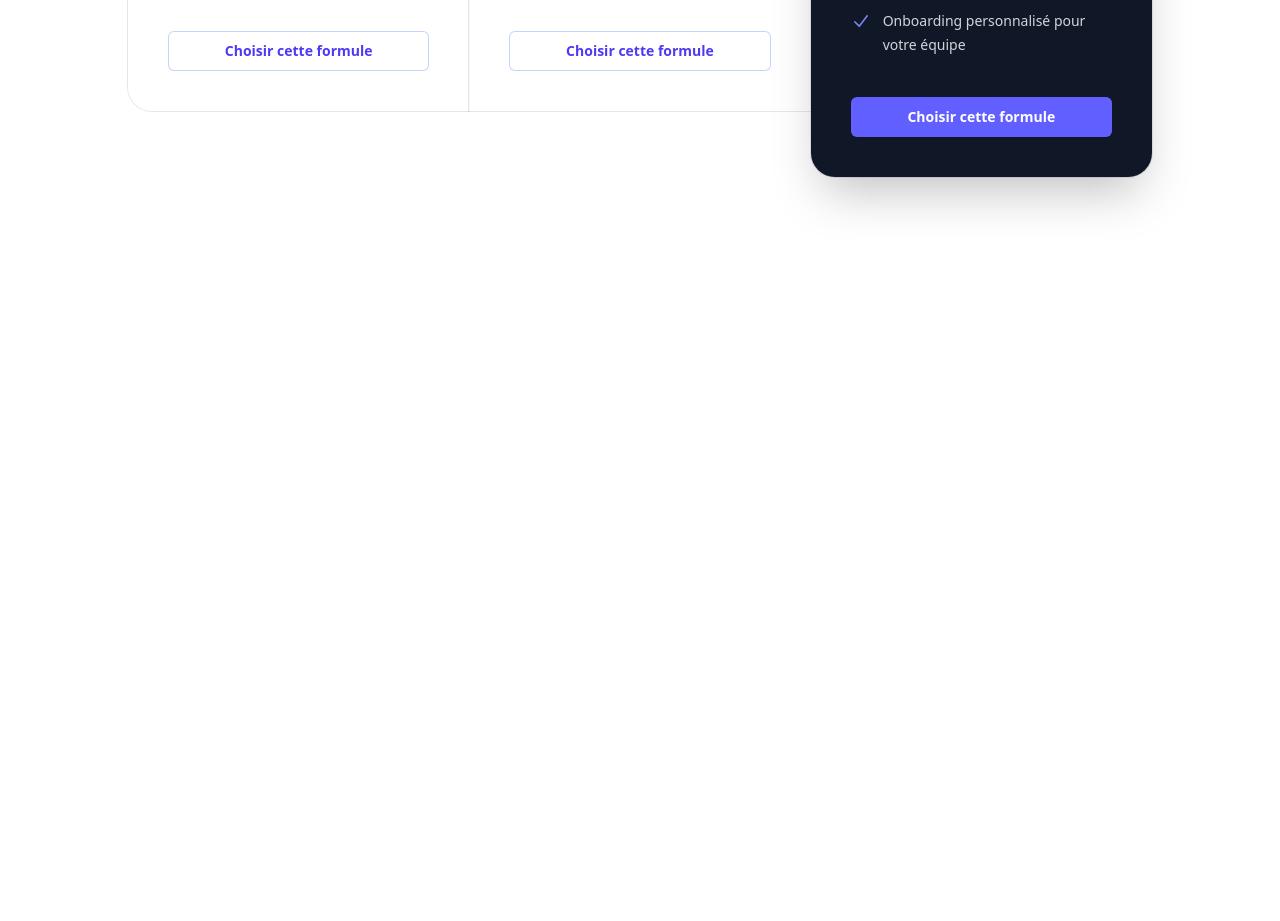
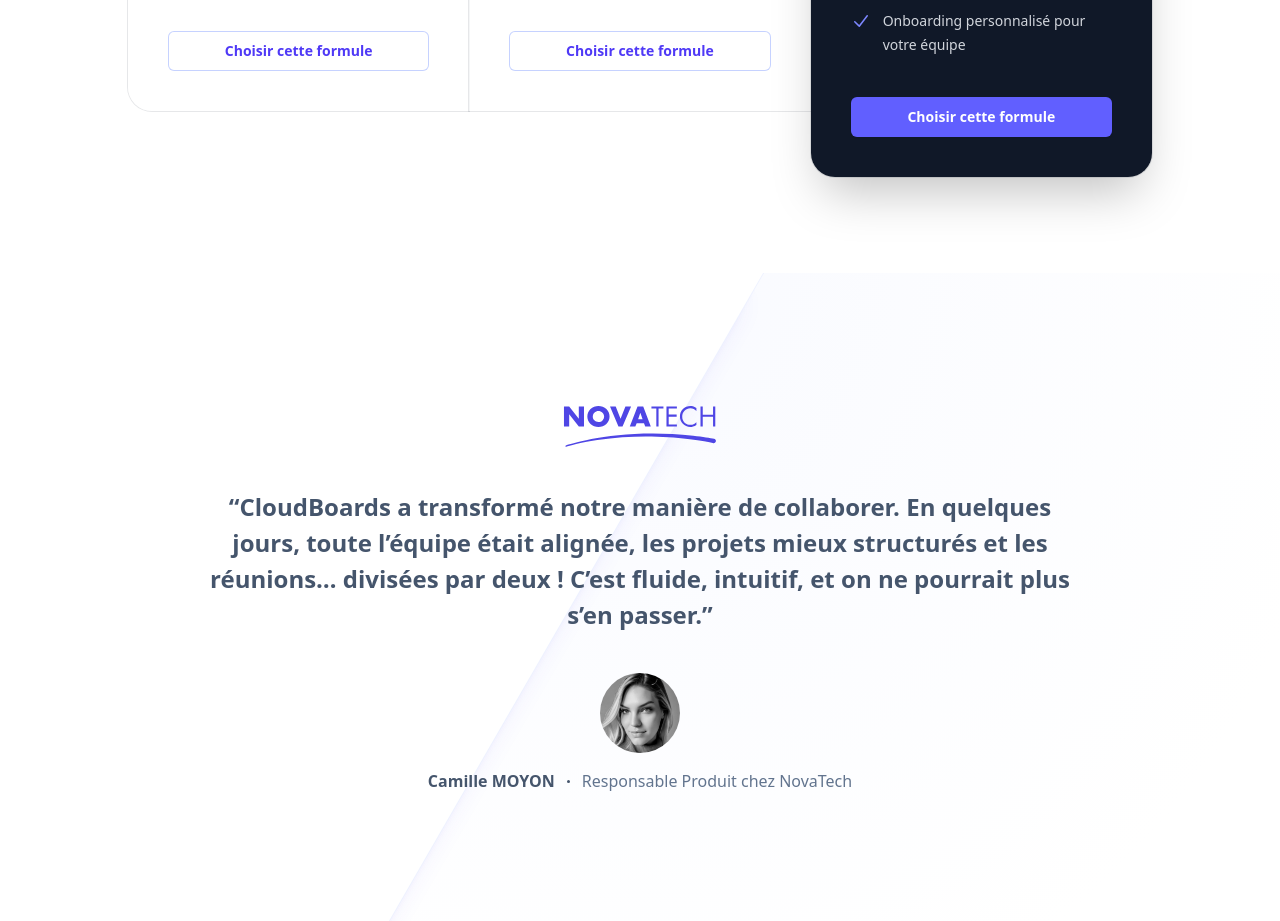
Before and after one commit to MarionCts/exo-tailwind, a plain HTML site: page index.html in a window 1280 px wide. Shown: the part 4431-5352 px from the top of the page. Before the commit the page ends 4704 px from the top, so only its background shows below. Drawn offline with nearby package versions, Linux system fonts and the light colour scheme.

Commit message:
Adding testimonial section

```diff
--- a/index.html
+++ b/index.html
@@ -343,9 +343,28 @@
 </div>
 
             <!-- TESTIMONIALS SECTION -->
-            <section>
-
-            </section>
+            <section class="relative isolate overflow-hidden bg-white px-6 py-24 sm:py-32 lg:px-8">
+  <div class="absolute inset-0 -z-10 bg-[radial-gradient(45rem_50rem_at_top,var(--color-indigo-100),white)] opacity-20"></div>
+  <div class="absolute inset-y-0 right-1/2 -z-10 mr-16 w-[200%] origin-bottom-left skew-x-[-30deg] bg-white shadow-xl ring-1 shadow-indigo-600/10 ring-indigo-50 sm:mr-28 lg:mr-0 xl:mr-16 xl:origin-center"></div>
+  <div class="mx-auto max-w-2xl lg:max-w-4xl">
+    <img class="mx-auto h-12" src="images/novatech.svg" alt="">
+    <figure class="mt-10">
+      <blockquote class="text-center text-xl/8 font-semibold text-slate-600 sm:text-2xl/9">
+        <p>“CloudBoards a transformé notre manière de collaborer. En quelques jours, toute l’équipe était alignée, les projets mieux structurés et les réunions… divisées par deux ! C’est fluide, intuitif, et on ne pourrait plus s’en passer.”</p>
+      </blockquote>
+      <figcaption class="mt-10">
+        <img class="mx-auto size-20 rounded-full" src="images/client.JPEG" alt="">
+        <div class="mt-4 flex items-center justify-center space-x-3 text-base">
+          <div class="font-semibold text-slate-600">Camille MOYON</div>
+          <svg viewBox="0 0 2 2" width="3" height="3" aria-hidden="true" class="fill-slate-600">
+            <circle cx="1" cy="1" r="1" />
+          </svg>
+          <div class="text-slate-500"> Responsable Produit chez NovaTech</div>
+        </div>
+      </figcaption>
+    </figure>
+  </div>
+</section>
 
             <!-- Q&A SECTION -->
             <section>
```
Also changed, not shown: images/client.JPEG (added), images/novatech.svg (added).
